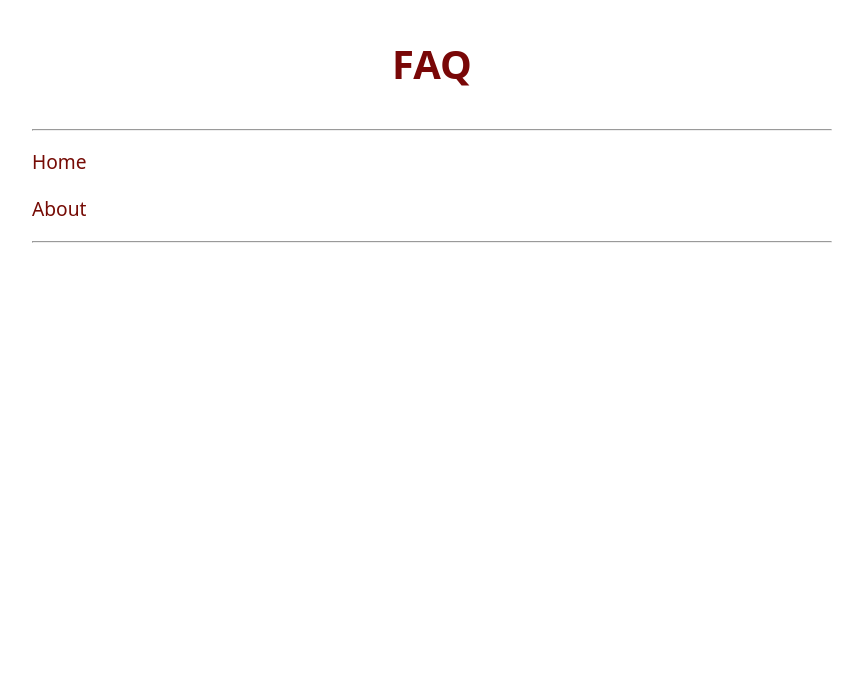
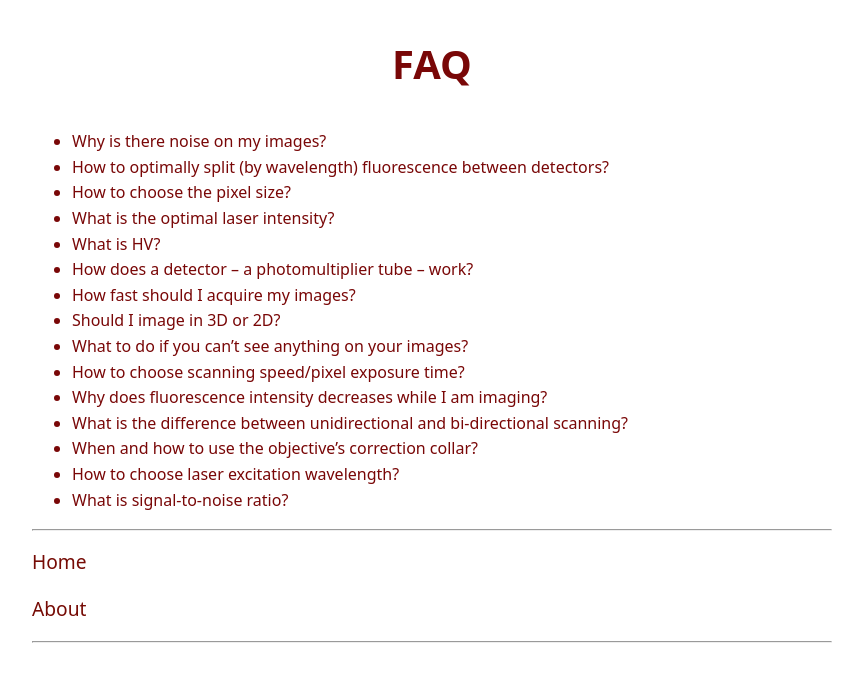
Before and after one commit to drkutuzov/drkutuzov.github.io, a Jekyll site: the page built from faq.md, in a window 1280 px wide. Shown: the top 682 px of the page, without its empty margins (208-1071 px from the left). Built offline with Jekyll 4.4.1, drawn with Linux system fonts in a browser that asks for light colours; our own code applies the rules of GitHub Pages for plain Markdown files.

Commit message:
added FAQs

```diff
--- a/faq.md
+++ b/faq.md
@@ -2,3 +2,19 @@
 layout: default
 ---
 # {{ site.faq }}
+
+* Why is there noise on my images?
+* How to optimally split (by wavelength) fluorescence between detectors?
+* How to choose the pixel size?
+* What is the optimal laser intensity?
+* What is HV?
+* How does a detector – a photomultiplier tube – work?
+* How fast should I acquire my images?
+* Should I image in 3D or 2D?
+* What to do if you can't see anything on your images?
+* How to choose scanning speed/pixel exposure time?
+* Why does fluorescence intensity decreases while I am imaging?
+* What is the difference between unidirectional and bi-directional scanning?
+* When and how to use the objective's correction collar?
+* How to choose laser excitation wavelength?
+* What is signal-to-noise ratio?
```
